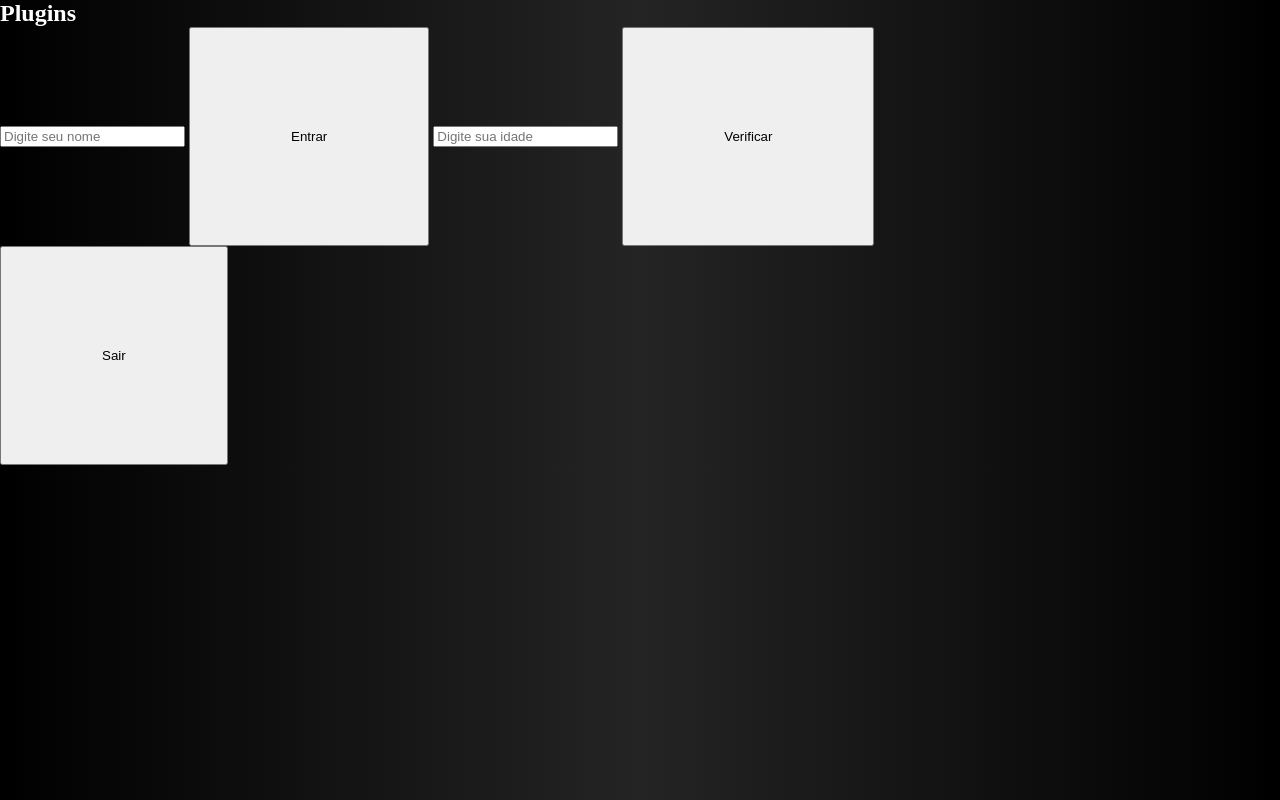
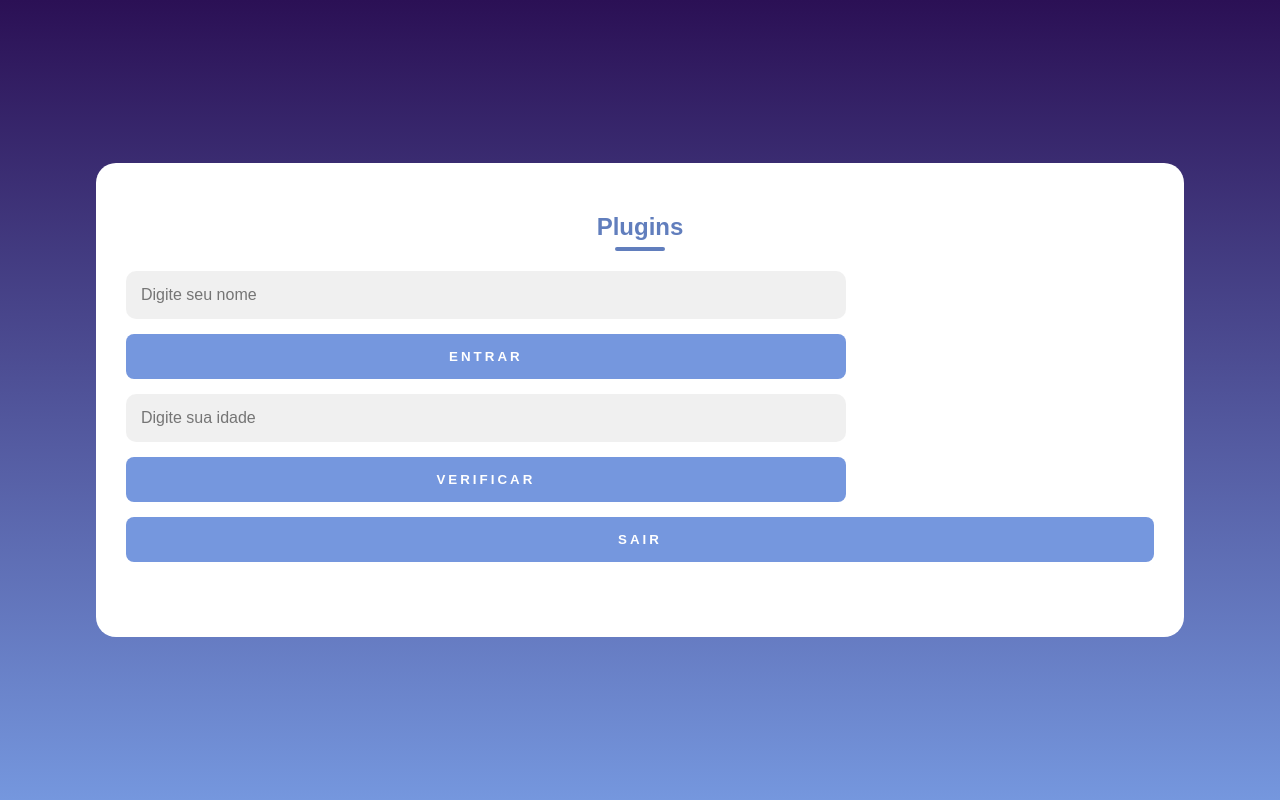
Before and after one commit to vitor3D/VibrationJs, a website: page www/index.html in a window 1280 px wide. Drawn offline with Linux system fonts and the light colour scheme.

Commit message:
update style

```diff
--- a/www/css/style.css
+++ b/www/css/style.css
@@ -1,16 +1,87 @@
-/**/
 *{
+    padding: 0;
     margin: 0;
     box-sizing: border-box;
+    font-family: 'Quicksand', sans-serif;
 }
 body{
-    color: white;
-    background: rgb(0,0,0);
-    background: linear-gradient(90deg, rgba(0,0,0,1) 0%, rgba(36,36,36,1) 50%, rgba(0,0,0,1) 100%);
+    background: linear-gradient(#2b1055,#7597de);
 }
-main{
+
+.container{
+    display: flex;
+    justify-content: center;
+    align-items: center;
+    width: 100vw;
+    height: 100vh;
+}
+
+.box{
+    width: 85%;
+    display: flex;
+    justify-content: center;
+    align-items: center;
+    flex-direction: column;
+    padding: 50px 30px;
+    background: #fff;
+    border-radius: 20px;
+}
+
+h2{
+	position: relative;
+	padding: 0 0 10px;
+	margin-bottom: 10px;
+    color: #617ebd;
+}
+
+h2:after{
+	content: '';
+    position: absolute;
+    left: 50%;
+    bottom: 0;
+    transform: translateX(-50%);
+    height: 4px;
+    width: 50px;
+    border-radius: 2px;
+    background-color: #617ebd;
 
 }
+
+.inputs{
+    width: 100%;
+    display: flex;
+    flex-direction: column;
+    align-items: flex-start;
+    justify-content: center;
+    margin: 10px 0px;
+}
+
+.inputs #name,#IdadeHtml{
+    width: 100%;
+    border: none;
+    border-radius: 10px;
+    padding: 15px;
+    color: #f0ffffde;
+    font-size: 12pt;
+    outline: none;
+    box-sizing: border-box;
+	background-color: rgba(230, 230, 230, 0.6);
+	margin-bottom: 15px;
+	transition: .3s;
+}
+
 .button{
-    padding: 100px;
+	width: 100%;
+	padding: 15px;
+	background-color: #7597de;
+	color: #fff;
+	border: none;
+	outline: none;
+	cursor: pointer;
+	transition: .3s;
+	margin-bottom: 15px;
+    border-radius: 8px;
+    text-transform: uppercase;
+    font-weight: 800;
+    letter-spacing: 3px;
 }
```
